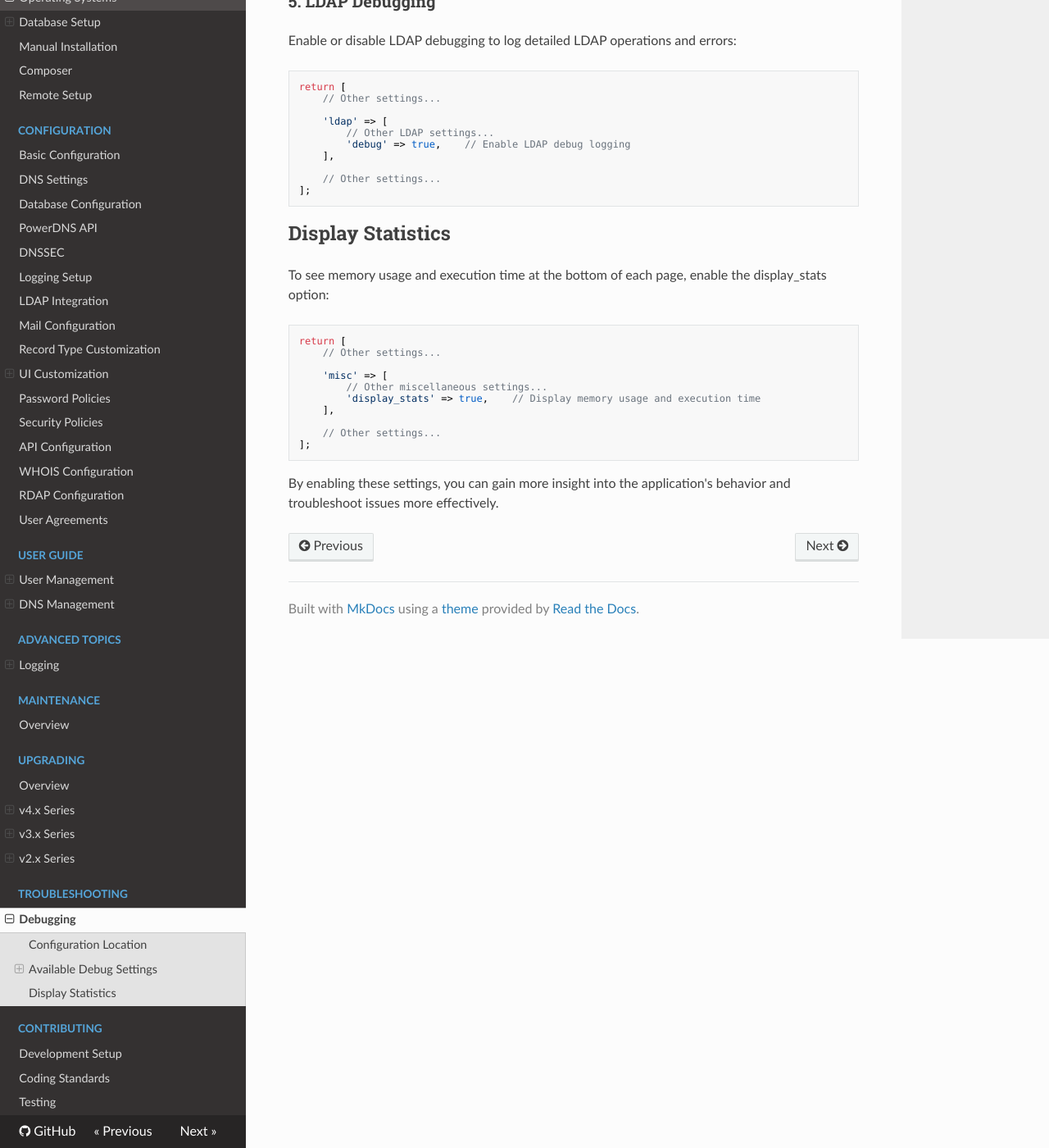
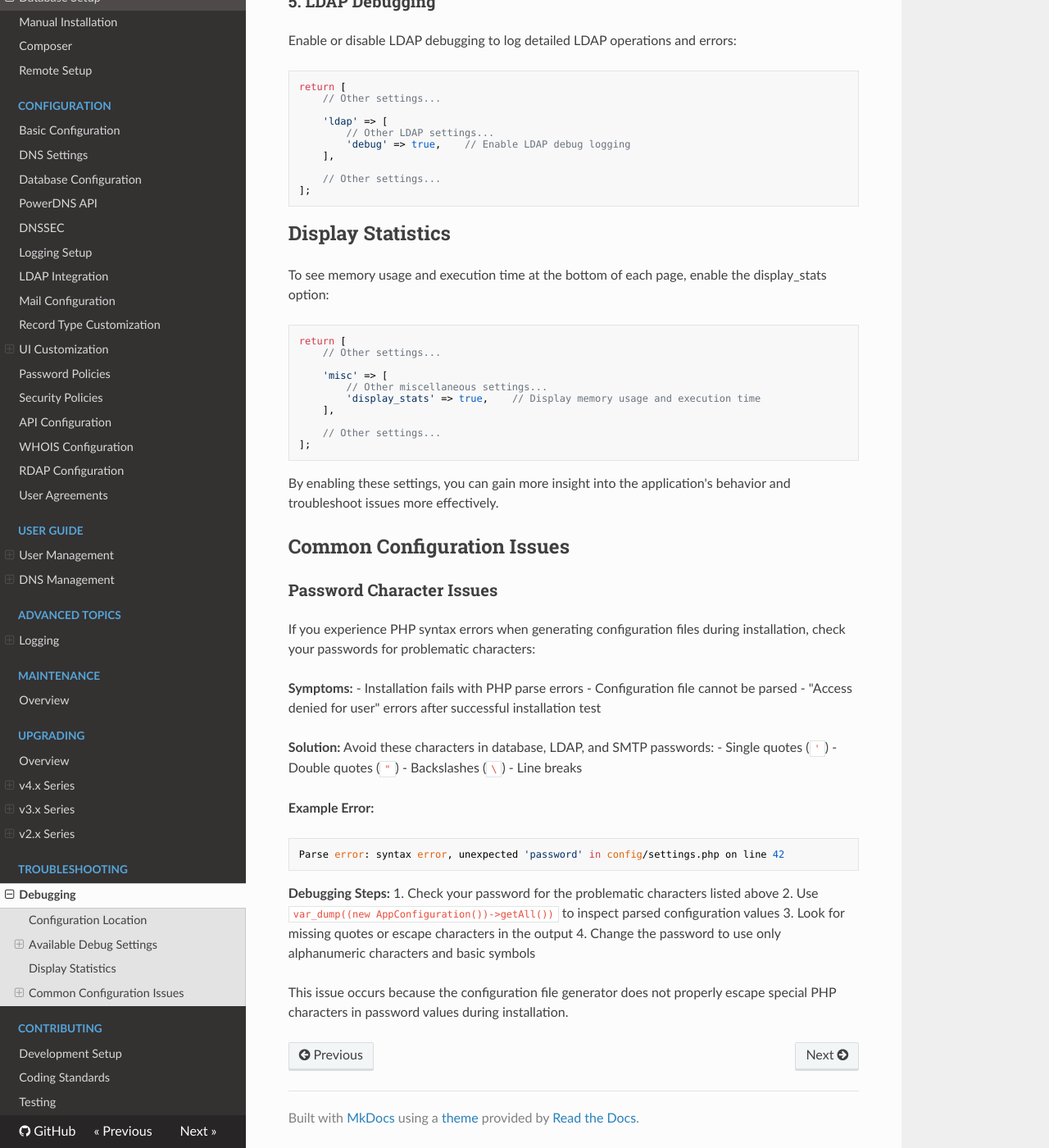
Before and after one commit to poweradmin/poweradmin-docs, an MkDocs documentation site: the page built from docs/troubleshooting/debugging.md, in a window 1280 px wide and 1400 px high, scrolled down 1717 px. Shown: the whole window at 82% size. Built offline with MkDocs 1.6.1, drawn with Linux system fonts in a browser that asks for light colours; nearby versions of some CDN libraries.

Commit message:
docs: added warnings about special characters in passwords

````diff
--- a/docs/troubleshooting/debugging.md
+++ b/docs/troubleshooting/debugging.md
@@ -111,3 +111,34 @@ return [
 ```
 
 By enabling these settings, you can gain more insight into the application's behavior and troubleshoot issues more effectively.
+
+## Common Configuration Issues
+
+### Password Character Issues
+
+If you experience PHP syntax errors when generating configuration files during installation, check your passwords for problematic characters:
+
+**Symptoms:**
+- Installation fails with PHP parse errors
+- Configuration file cannot be parsed
+- "Access denied for user" errors after successful installation test
+
+**Solution:**
+Avoid these characters in database, LDAP, and SMTP passwords:
+- Single quotes (`'`)
+- Double quotes (`"`)
+- Backslashes (`\`)
+- Line breaks
+
+**Example Error:**
+```
+Parse error: syntax error, unexpected 'password' in config/settings.php on line 42
+```
+
+**Debugging Steps:**
+1. Check your password for the problematic characters listed above
+2. Use `var_dump((new AppConfiguration())->getAll())` to inspect parsed configuration values
+3. Look for missing quotes or escape characters in the output
+4. Change the password to use only alphanumeric characters and basic symbols
+
+This issue occurs because the configuration file generator does not properly escape special PHP characters in password values during installation.
````
Also changed, not shown: docs/installation/manual.md (+10 -0 lines).
